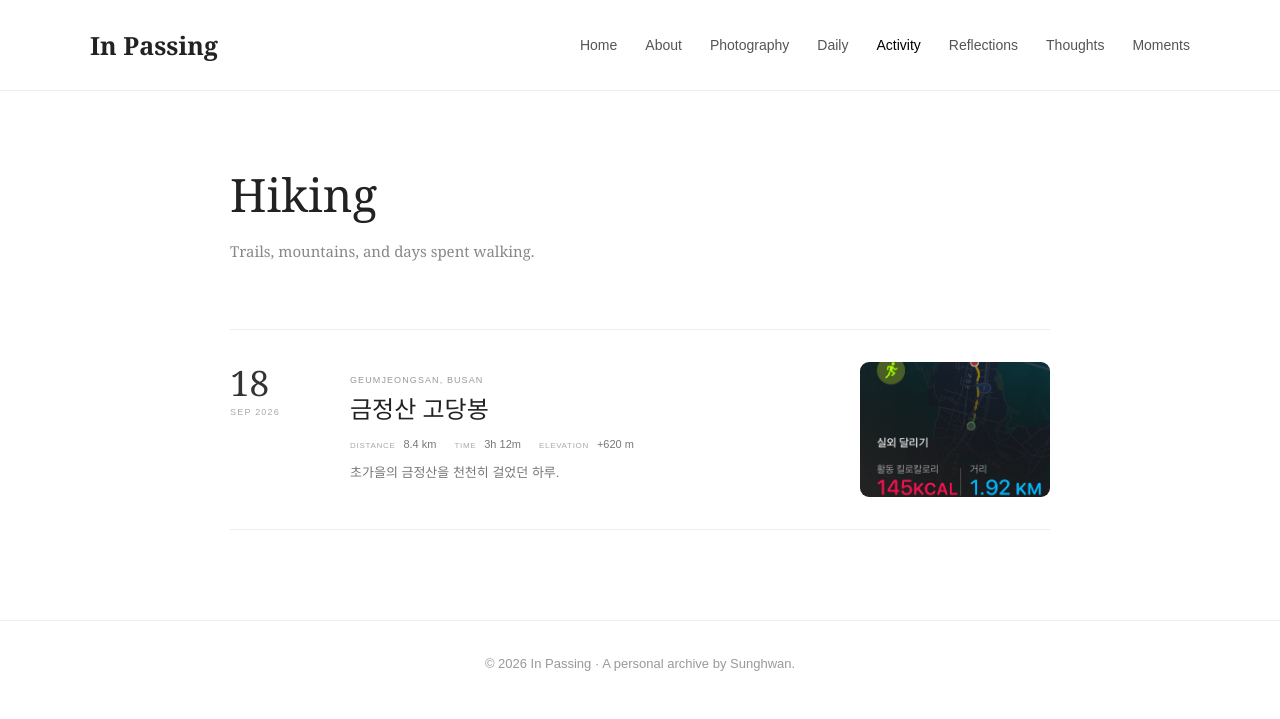
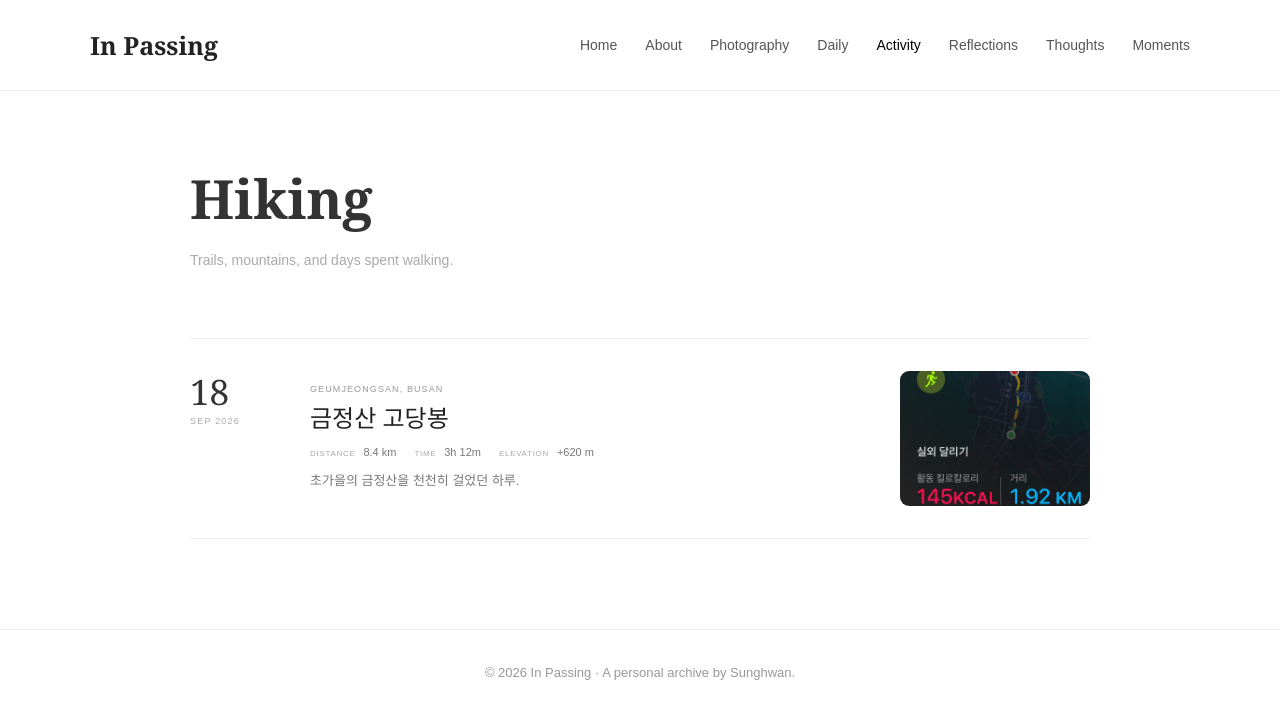
Before and after one commit to sunghwanlog/sunghwanlog.github.io, a Jekyll site: the page built from hiking.html, in a window 1280 px wide. Shown: the top 719 px of the page. Built offline with Jekyll 4.4.1, drawn with Linux system fonts in a browser that asks for light colours.

Commit message:
Update hiking.html

```diff
--- a/hiking.html
+++ b/hiking.html
@@ -54,8 +54,7 @@
 ========================= */
 
 .page-header {
-      max-width: 820px;
-
+  max-width: 900px;
   margin: 75px auto 0;
 }
 
@@ -68,29 +67,30 @@
     "Noto Serif KR",
     serif;
 
-      font-size: 46px;
-      line-height: 1.25;
+  font-size: 54px;
+  line-height: 1.2;
 
-      font-weight: normal;
+  font-weight: bold;
+
+  color: #333;
 }
 
 
 .page-description {
-      max-width: 520px;
+  max-width: 600px;
 
-      margin-top: 15px;
+  margin-top: 18px;
 
-      color: #888;
+  color: #aaa;
 
   font-family:
-        Georgia,
-        "Noto Serif KR",
-        serif;
+    Arial,
+    "Noto Sans KR",
+    sans-serif;
 
-      font-size: 15px;
+  font-size: 14px;
   line-height: 1.7;
 }
-
 
 
     /* =========================
@@ -98,7 +98,7 @@
     ========================= */
 
     .hiking-list {
-      max-width: 820px;
+      max-width: 900px;
 
       margin: 65px auto 0;
     }
```
Lines whose indentation alone changed are shown as unchanged.
